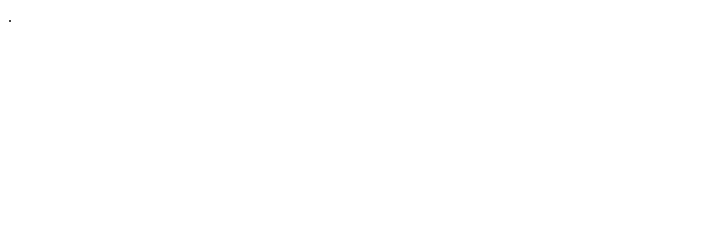
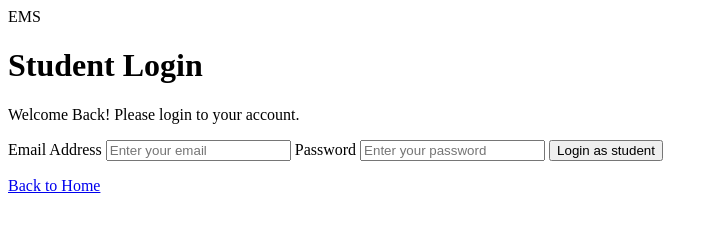
Before and after one commit to MiNi-AI-DEV/Exam_Management_Web_System, a plain HTML site: page student-login.html in a window 1280 px wide. Shown: the whole page, without its empty margins (0-718 px from the left). Drawn offline with Linux system fonts and the light colour scheme.

Commit message:
updated student.login

```diff
--- a/student-login.html
+++ b/student-login.html
@@ -1 +1,46 @@
-.
+<!DOCTYPE html>
+<html lang="en">
+
+<head>
+    <meta charset="UTF-8">
+    <meta name="viewport" content="width=device-width, initial-scale=1.0">
+
+    <title>Student Login - Exam Management System</title>
+</head>
+<body class="login-page">
+
+    <div class="login-container">
+
+        <div class="login-logo">
+            EMS
+        </div>
+        <h1>Student Login</h1>
+        <p class="login-subtitle">
+            Welcome Back! Please login to your account.</p>
+            <form onsubmit="handlelogin(event, 'student')">
+                <label for="Student Email">Email Address</label>
+                <input type="email"
+                id="student-email"
+                name="student-email"
+                placeholder="Enter your email" required>
+
+                <label for="Student Password">Password</label>
+                <input type="password"
+                id="student-password"
+                placeholder="Enter your password" required>
+
+                <button type="submit" class="login-submit">Login as student</button>
+
+                </form>
+
+        <p class="back-home">
+            <a href="index.html">Back to Home</a>
+        </p>
+
+    </div>
+
+    <script src="js/script.js"></script>
+
+</body>
+
+</html>
```
